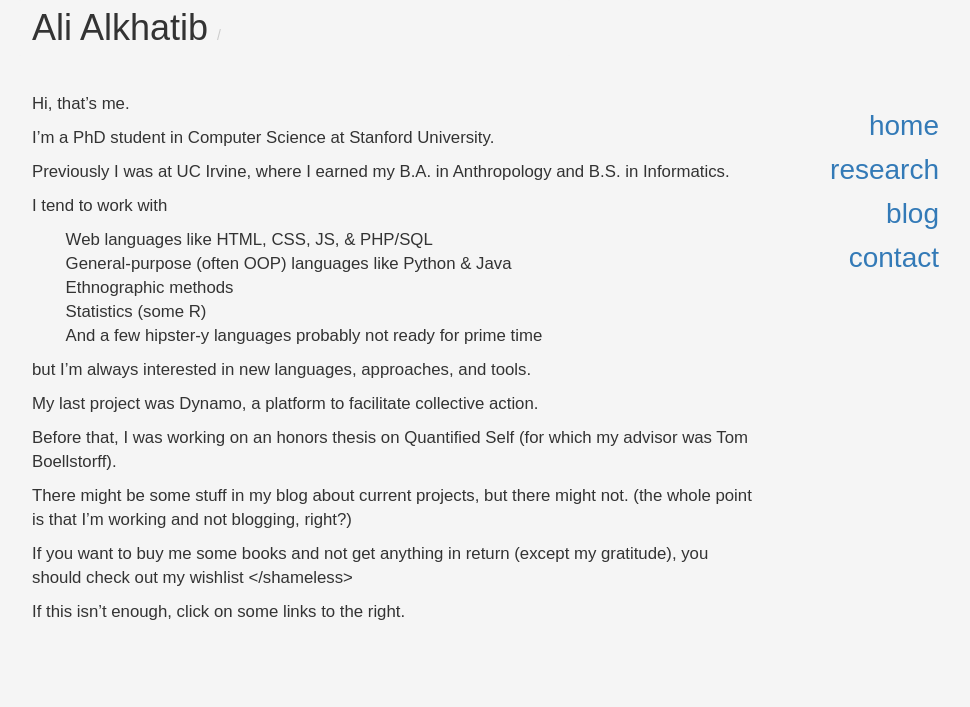
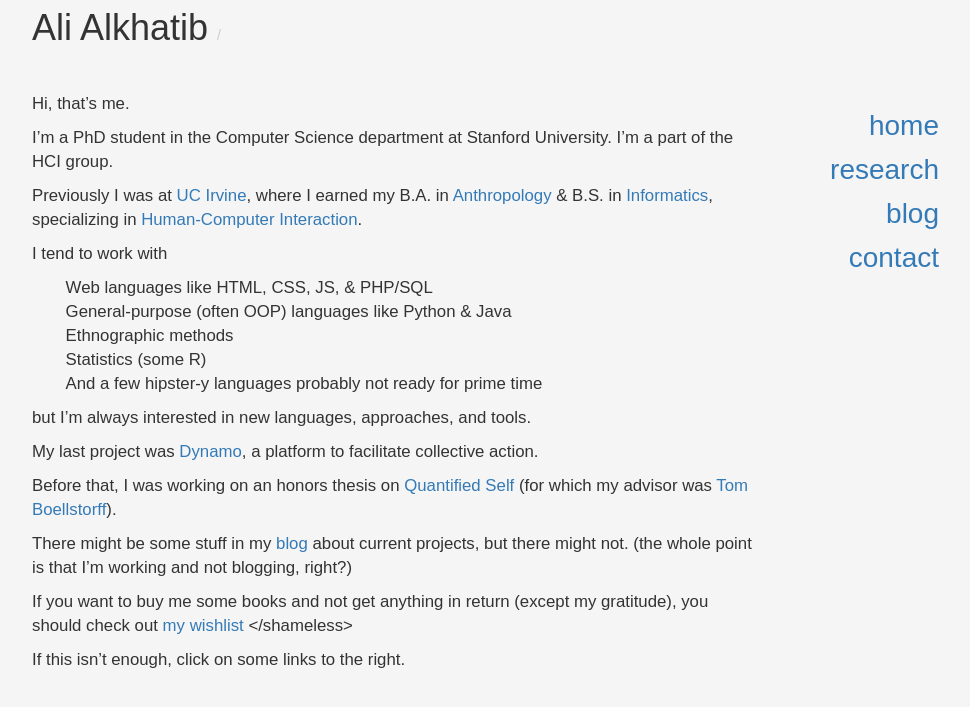
Before and after one commit to alialkhatib/alialkhatib.github.io, a Jekyll site: the page built from index.md, in a window 1280 px wide. Shown: the top 707 px of the page, without its empty margins (53-1023 px from the left). Built offline with Jekyll 4.4.1, drawn with Linux system fonts in a browser that asks for light colours; nearby versions of some CDN libraries.

Commit message:
index revisions

```diff
--- a/index.md
+++ b/index.md
@@ -3,9 +3,13 @@ layout: home
 ---
 Hi, that's me.
 
-I'm a PhD student in Computer Science at Stanford University.
+I'm a PhD student in the Computer Science department at Stanford University.
+I'm a part of the HCI group.
 
-Previously I was at UC Irvine, where I earned my B.A. in Anthropology and B.S. in Informatics.
+Previously I was at [UC Irvine](http://www.uci.edu/), where I earned my B.A. in
+[Anthropology](//en.wikipedia.org/wiki/Anthropology)
+& B.S. in [Informatics](//en.wikipedia.org/wiki/Informatics_(academic_field)),
+specializing in [Human-Computer Interaction](http://en.wikipedia.org/wiki/Human%E2%80%93computer_interaction).
 
 I tend to work with
 
@@ -17,12 +21,12 @@ I tend to work with
 
 but I'm always interested in new languages, approaches, and tools.
 
-My last project was Dynamo, a platform to facilitate collective action.
+My last project was [Dynamo](//www.wearedynamo.org), a platform to facilitate collective action.
 
-Before that, I was working on an honors thesis on Quantified Self (for which my advisor was Tom Boellstorff).
+Before that, I was working on an honors thesis on [Quantified Self](/presentations/QSThesisFinal.pdf) (for which my advisor was [Tom Boellstorff]()).
 
-There might be some stuff in my blog about current projects, but there might not. (the whole point is that I'm working and not blogging, right?)
+There might be some stuff in my [blog](/blog) about current projects, but there might not. (the whole point is that I'm working and *not* blogging, right?)
 
-If you want to buy me some books and not get anything in return (except my gratitude), you should check out my wishlist \</shameless\>
+If you want to buy me some books and not get anything in return (except my gratitude), you should check out [my wishlist](//amzn.com/w/26BOYXJ3IHQKJ) \</shameless\>
 
 If this isn't enough, click on some links to the right.
```
Also changed, not shown: 2 other files.
